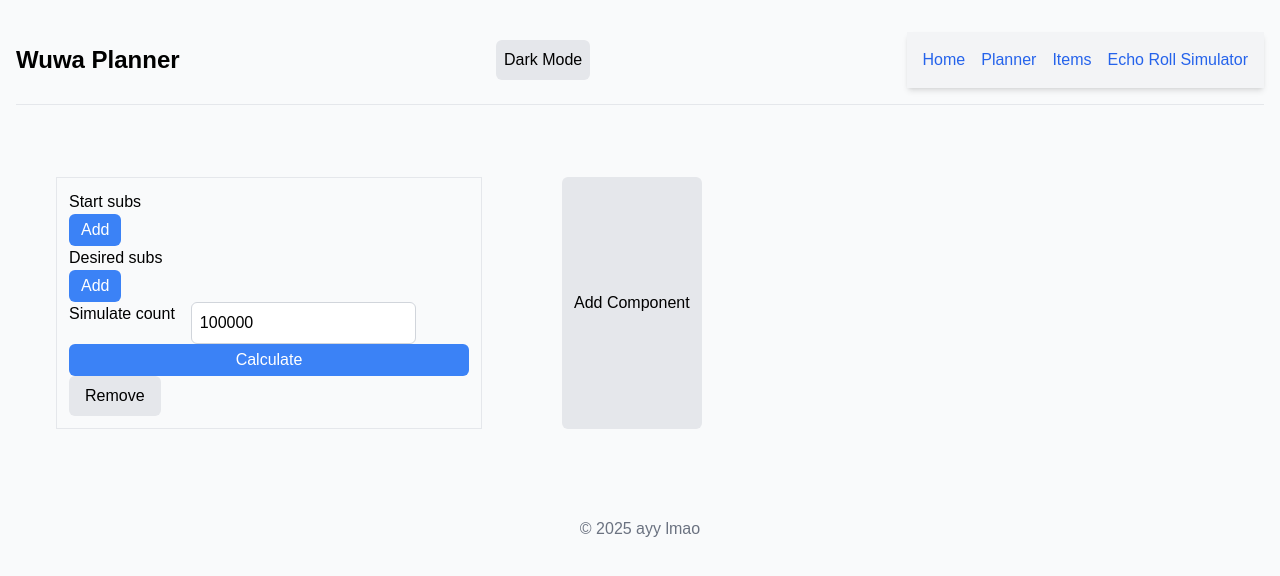
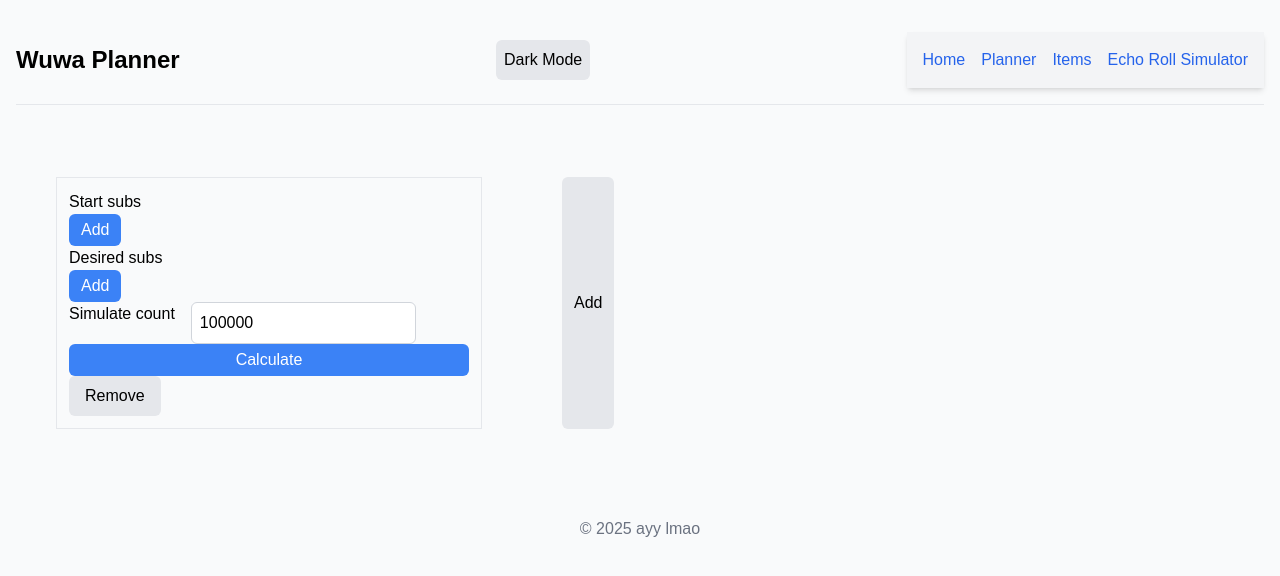
Before and after one commit to mcpie87/WaveTools, a Next.js app: page /echo-simulation in a window 1280 px wide. Shown: the top 576 px of the page. Built offline with nearby package versions, Linux system fonts and the light colour scheme.

Commit message:
typo fix

```diff
--- a/src/app/echo-simulation/components/EchoSimulationContainer.tsx
+++ b/src/app/echo-simulation/components/EchoSimulationContainer.tsx
@@ -20,7 +20,7 @@ function EchoSimulationContainer() {
           <button onClick={() => removeComponent(component.id)}>Remove</button>
         </div>
       ))}
-      <button onClick={addComponent} className="m-10 p-3">Add Component</button>
+      <button onClick={addComponent} className="m-10 p-3">Add</button>
     </div>
   );
 }
```
